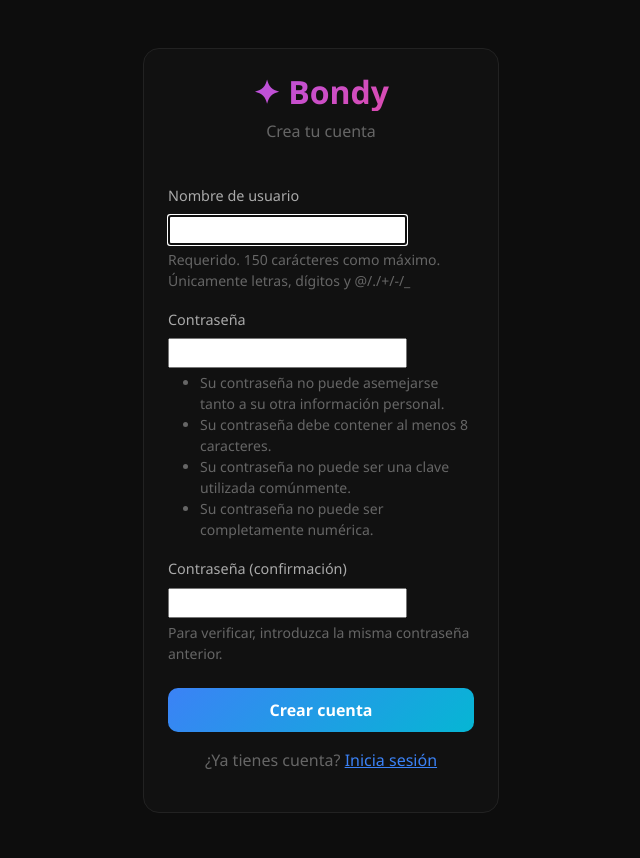
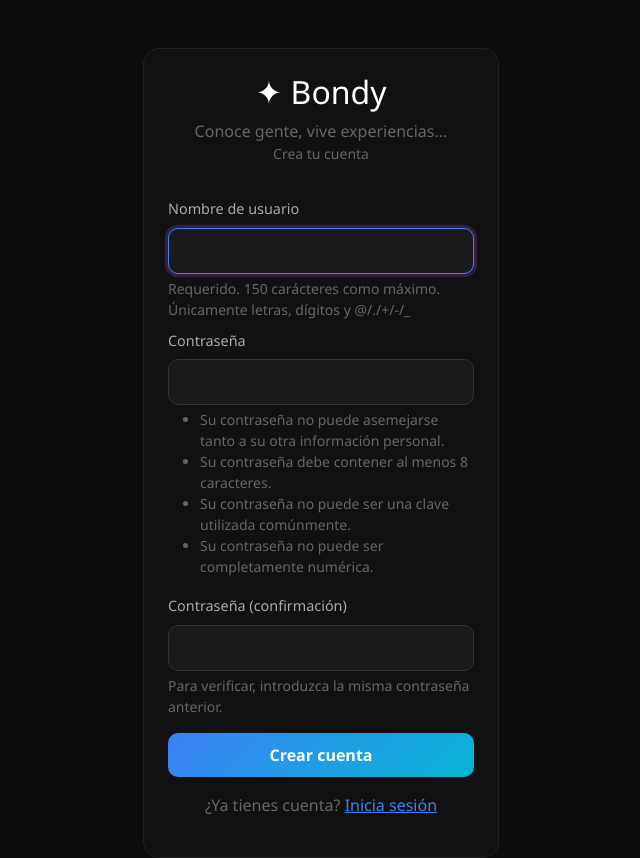
Before and after one commit to lamblias6od/bondy-, a Django app: page /register/ in a window 1280 px wide. Shown: the part 73-931 px from the top of the page, without its empty margins (319-959 px from the left). Before the commit the page ends 886 px from the top, so only its background shows below. Run offline with Django 5.2, Linux system fonts and the light colour scheme.

Commit message:
Improving register view

```diff
--- a/templates/usuarios/register.html
+++ b/templates/usuarios/register.html
@@ -6,14 +6,15 @@
 <div class="row justify-content-center mt-5">
     <div class="col-md-4">
         <div class="card p-4">
-            <div class="text-center mb-4">
-                <h2 style="background: linear-gradient(135deg, #a855f7, #ec4899); -webkit-background-clip: text; -webkit-text-fill-color: transparent; font-weight: 800;">✦ Bondy</h2>
-                <p class="text-muted">Crea tu cuenta</p>
+            <div class="text-center mb-3">
+                <h2 class="brand-gradient">✦ Bondy</h2>
+                <p class="text-muted mb-0">Conoce gente, vive experiencias...</p>
+                <p class="text-muted small">Crea tu cuenta</p>
             </div>
             <form method="post">
                 {% csrf_token %}
                 {% for field in form %}
-                    <div class="mb-3">
+                    <div class="mb-2">
                         <label class="form-label">{{ field.label }}</label>
                         {{ field }}
                         {% if field.errors %}
--- a/usuarios/views.py
+++ b/usuarios/views.py
@@ -15,12 +15,13 @@ def home(request):
         return redirect('outings_list')
     return redirect('login')
 
-
 # Standard registration flow using Django's built-in UserCreationForm.
 # On success, the user is logged in automatically and sent to complete their profile.
 def register_view(request):
     if request.method == 'POST':
         form = UserCreationForm(request.POST)
+        for field in form.fields.values():
+            field.widget.attrs['class'] = 'form-control'
         if form.is_valid():
             user = form.save()
             login(request, user)
@@ -28,8 +29,9 @@ def register_view(request):
             return redirect('profile_edit')
     else:
         form = UserCreationForm()
+        for field in form.fields.values():
+            field.widget.attrs['class'] = 'form-control'
     return render(request, 'usuarios/register.html', {'form': form})
-
 
 # Redirects already authenticated users away from the login page.
 # Bootstrap classes are applied directly to the form widgets here
```
